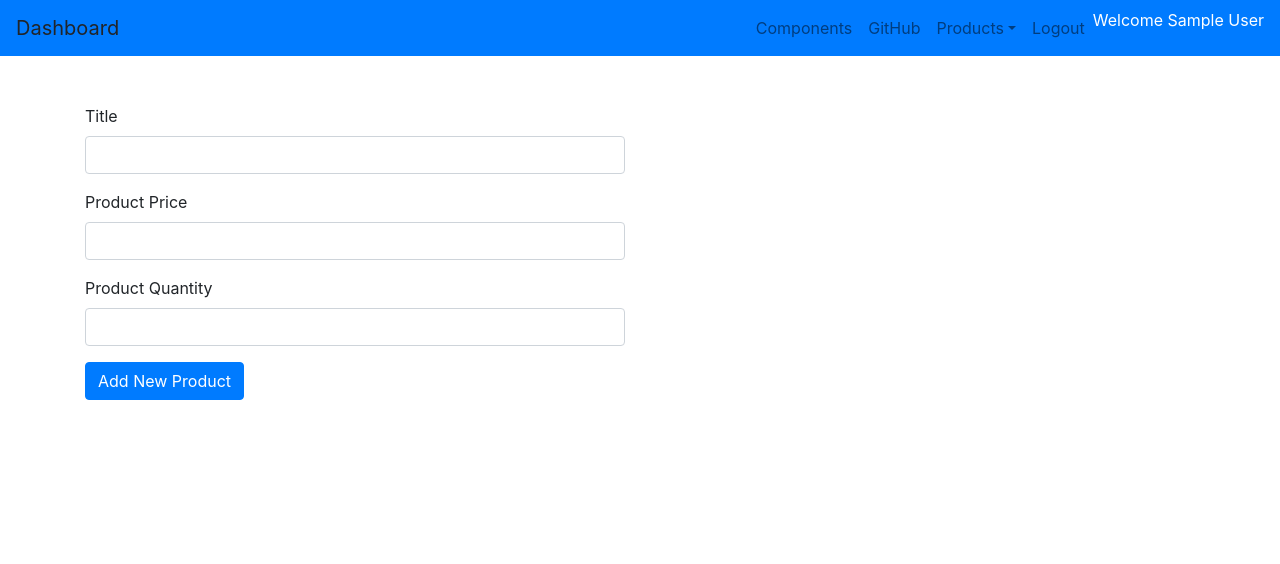
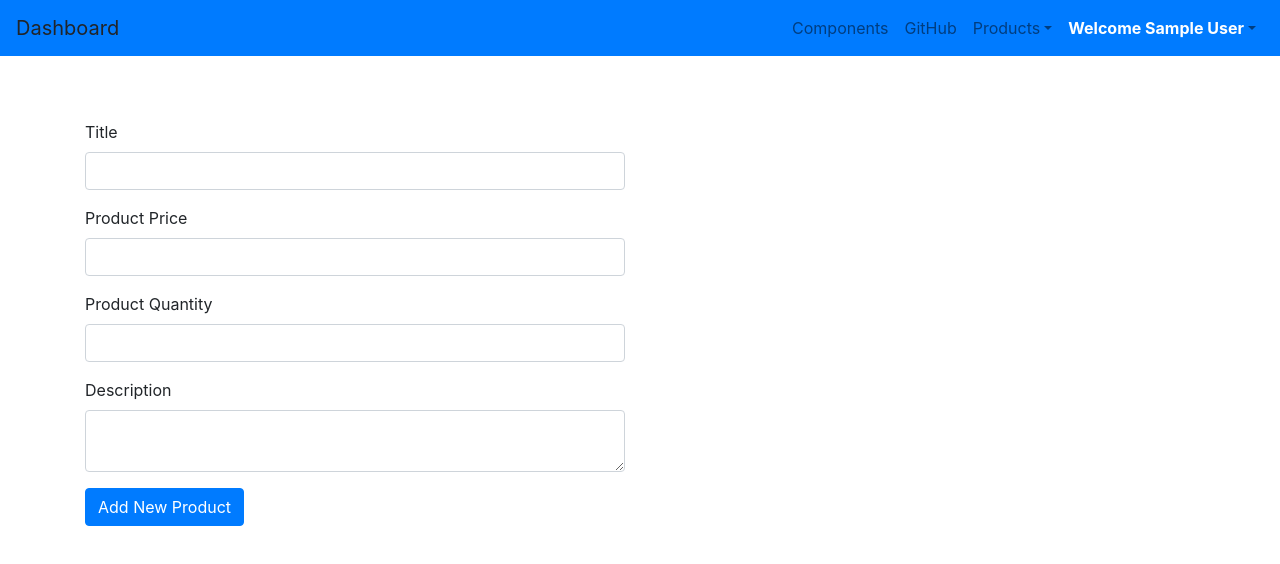
Before and after one commit to abujaid/react-application, a React (Create React App) app: page /add-product in a window 1280 px wide. Shown: the top 564 px of the page. Built offline with nearby package versions, Linux system fonts and the light colour scheme; sample sign-in values are in the browser's storage.

Commit message:
validation on add product

```diff
--- /dev/null
+++ b/src/components/Fields/Textarea.js
@@ -0,0 +1,23 @@
+import React from 'react';
+
+export default function Textarea({
+  name,
+  className,
+  value,
+  htmlFor,
+  label,
+  description,
+  controlFunc
+}) {
+  return (
+    <div className="form-group">
+      <label htmlFor={htmlFor}>{label}</label>
+      <textarea
+        className={className}
+        name={name}
+        value={description}
+        onChange={controlFunc}
+      ></textarea>
+    </div>
+  );
+}
--- a/src/components/admin/products/add.js
+++ b/src/components/admin/products/add.js
@@ -1,55 +1,97 @@
 import React, { Component } from 'react';
 import Input from '../../Fields/SingleInput';
 import Button from '../../Fields/Button';
+import Textarea from '../../Fields/Textarea';
 import { withRouter } from 'react-router-dom';
+import classnames from 'classnames';
+import { connect } from 'react-redux';
+import { addProduct } from '../../../store/actions/productActions';
+
 class Add extends Component {
   constructor(props) {
     super(props);
     this.state = {
       title: '',
       price: '',
-      qty: ''
+      qty: '',
+      description: '',
+      errors: {}
     };
   }
   handleChange = event => {
     this.setState({ [event.target.name]: event.target.value });
   };
+  static getDerivedStateFromProps(props, state) {
+    if (props.error !== state.error) {
+      return { errors: props.error };
+    }
+  }
   handleSubmit = event => {
     event.preventDefault();
+    const { title, description, quantity, price } = this.state;
+    const data = {
+      title: title,
+      description: description,
+      quantity: quantity,
+      price: price
+    };
+    this.props.addProduct(data);
   };
+
   render() {
-    const { title, price, qty } = this.state;
+    const { title, price, qty, description, errors } = this.state;
+    console.log(errors);
     return (
       <div className="container mt-5">
         <div className="row">
           <div className="col-sm-6">
             <form onSubmit={this.handleSubmit}>
+              <p className="red-text">{errors.title}</p>
               <Input
                 type="text"
                 name="title"
                 value={title}
-                className="form-control"
                 htmlFor="title"
                 label="Title"
                 controlFunc={this.handleChange}
+                className={classnames('form-control', {
+                  invalid: errors.title
+                })}
               />
+              <p className="red-text">{errors.price}</p>
               <Input
                 type="number"
                 name="price"
                 value={price}
-                className="form-control"
                 htmlFor="price"
                 label="Product Price"
                 controlFunc={this.handleChange}
+                className={classnames('form-control', {
+                  invalid: errors.price
+                })}
               />
+              <p className="red-text">{errors.quantity}</p>
               <Input
                 type="number"
                 name="qty"
                 value={qty}
-                className="form-control"
                 htmlFor="quantity"
                 label="Product Quantity"
                 controlFunc={this.handleChange}
+                className={classnames('form-control', {
+                  invalid: errors.quantity
+                })}
+              />
+              <p className="red-text">{errors.description}</p>
+              <Textarea
+                name="description"
+                value={description}
+                htmlFor="quantity"
+                label="Description"
+                controlFunc={this.handleChange}
+                className={classnames('form-control', {
+                  invalid: errors.description
+                })}
               />
               <Button type="submit" buttonName="Add New Product" className="btn btn-primary" />
             </form>
@@ -60,4 +102,14 @@ class Add extends Component {
   }
 }
 
-export default withRouter(Add);
+const mapStateToProps = state => {
+  return {
+    error: state.error
+  };
+};
+export default withRouter(
+  connect(
+    mapStateToProps,
+    { addProduct }
+  )(Add)
+);
--- /dev/null
+++ b/src/components/blog/index.js
@@ -0,0 +1,15 @@
+import React, { Component } from 'react';
+
+export default class Blog extends Component {
+  render() {
+    return (
+      <div className="container">
+        <p>
+          Lorem ipsum dolor sit amet consectetur adipisicing elit. Molestias nostrum optio,
+          repudiandae illum at nam aliquid voluptatibus unde dolorum aut ad! Provident quidem
+          sapiente voluptates enim eveniet ad cupiditate laboriosam.
+        </p>
+      </div>
+    );
+  }
+}
--- /dev/null
+++ b/src/components/home/index.js
@@ -0,0 +1,15 @@
+import React, { Component } from 'react';
+
+export default class Home extends Component {
+  render() {
+    return (
+      <div className="container">
+        <p>
+          Lorem ipsum dolor sit, amet consectetur adipisicing elit. Nam veniam blanditiis dolorem
+          itaque quaerat, illum eum tenetur magnam quia, voluptatem nesciunt officiis libero
+          excepturi amet nulla a omnis architecto laudantium?
+        </p>
+      </div>
+    );
+  }
+}
--- a/src/components/navbar/index.js
+++ b/src/components/navbar/index.js
@@ -30,7 +30,7 @@ class Navegation extends React.Component {
   };
   onLogout = () => {
     this.props.logout(this.props.history);
-    window.location.href = './login';
+    window.location.href = '/';
   };
   render() {
     const { isAuthenticated, name } = this.props.auth;
@@ -63,16 +63,23 @@ class Navegation extends React.Component {
                     <DropdownItem>Category</DropdownItem>
                   </DropdownMenu>
                 </UncontrolledDropdown>
-                <NavItem>
-                  <NavLink to="#" onClick={this.onLogout}>
-                    Logout
-                  </NavLink>
-                </NavItem>
-                <NavItem>
-                  <Link to="/#" className="text-white">
-                    Welcome {isAuthenticated.name}
-                  </Link>
-                </NavItem>
+                <UncontrolledDropdown nav inNavbar>
+                  <DropdownToggle nav caret>
+                    <b className="text-white"> Welcome {isAuthenticated.name}</b>
+                  </DropdownToggle>
+                  <DropdownMenu right>
+                    <DropdownItem>
+                      <Link to="#" className="nav-link">
+                        Manage Profile
+                      </Link>
+                    </DropdownItem>
+                    <DropdownItem>
+                      <Link to="#" className="nav-link" onClick={this.onLogout}>
+                        Logout
+                      </Link>
+                    </DropdownItem>
+                  </DropdownMenu>
+                </UncontrolledDropdown>
               </Nav>
             </Collapse>
           </Navbar>
@@ -83,10 +90,24 @@ class Navegation extends React.Component {
             <Collapse isOpen={this.state.isOpen} navbar>
               <Nav className="ml-auto" navbar>
                 <NavItem>
-                  <NavLink href="/components/">Home</NavLink>
+                  <Link to="/" className="nav-link">
+                    Home
+                  </Link>
                 </NavItem>
                 <NavItem>
-                  <NavLink href="#">Blog</NavLink>
+                  <Link to="/blog" className="nav-link">
+                    Blog
+                  </Link>
+                </NavItem>
+                <NavItem>
+                  <Link to="/contact" className="nav-link">
+                    Contact Us
+                  </Link>
+                </NavItem>
+                <NavItem>
+                  <Link to="/login" className="nav-link">
+                    Login
+                  </Link>
                 </NavItem>
               </Nav>
             </Collapse>
--- a/src/routes.js
+++ b/src/routes.js
@@ -7,10 +7,14 @@ import Dashboard from './components/admin/dashboard';
 import Add from './components/admin/products/add';
 import Products from './components/admin/products/products';
 import PrivateRoute from './components/private-route/private-route';
+import Home from './components/home';
+import Blog from './components/blog';
 
 const routes = () => {
   return (
     <Switch>
+      <Route exact path="/" component={Home} />
+      <Route exact path="/blog" component={Blog} />
       <Route path="/login" component={Login} />
       <Route path="/register" component={Register} />
       <PrivateRoute exact path="/dashboard" component={Dashboard} />
--- a/src/store/actions/authAction.js
+++ b/src/store/actions/authAction.js
@@ -3,6 +3,7 @@ import { GET_ERRORS, SET_CURRENT_USER } from './types';
 import jwt_decode from 'jwt-decode';
 import { setAuthToken } from '../../utils/setAuthToken';
 
+// register
 export const register = (userData, history) => {
   return dispatch => {
     axios
@@ -17,6 +18,7 @@ export const register = (userData, history) => {
   };
 };
 
+// login
 export const login = (userData, history) => dispatch => {
   axios
     .post(`api/users/login`, userData)
@@ -32,6 +34,7 @@ export const login = (userData, history) => dispatch => {
     });
 };
 
+// set user
 export const setCurrentUser = function(decoded) {
   return {
     type: SET_CURRENT_USER,
@@ -39,9 +42,10 @@ export const setCurrentUser = function(decoded) {
   };
 };
 
+// logout
 export const logout = history => dispatch => {
   localStorage.removeItem('jwtToken');
   setAuthToken(false);
   dispatch(setCurrentUser({}));
-  history.push('/login');
+  history.push('/dashboard');
 };
--- /dev/null
+++ b/src/store/actions/productActions.js
@@ -0,0 +1,13 @@
+import axios from 'axios';
+import { ADD_PRODUCT, GET_ERRORS } from '../actions/types';
+export const addProduct = data => dispatch => {
+  axios
+    .post(`/api/products/create`, data)
+    .then(result => {
+      console.log(result);
+      dispatch({ type: ADD_PRODUCT, payload: result.data });
+    })
+    .catch(err => {
+      dispatch({ type: GET_ERRORS, payload: err.response.data });
+    });
+};
--- a/src/store/actions/types.js
+++ b/src/store/actions/types.js
@@ -1,2 +1,5 @@
 export const SET_CURRENT_USER = 'SET_CURRENT_USER';
 export const GET_ERRORS = 'GET_ERRORS';
+
+// Products
+export const ADD_PRODUCT = 'ADD_PRODUCT';
```
Also changed, not shown: src/store/reducers/productReducer.js (added, +16 -0 lines).
